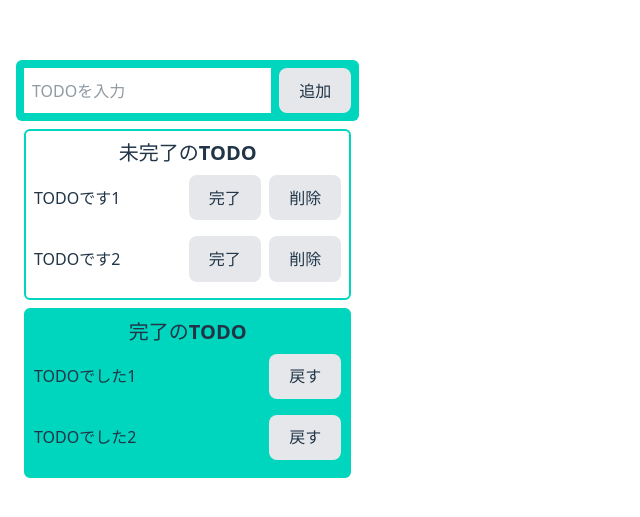
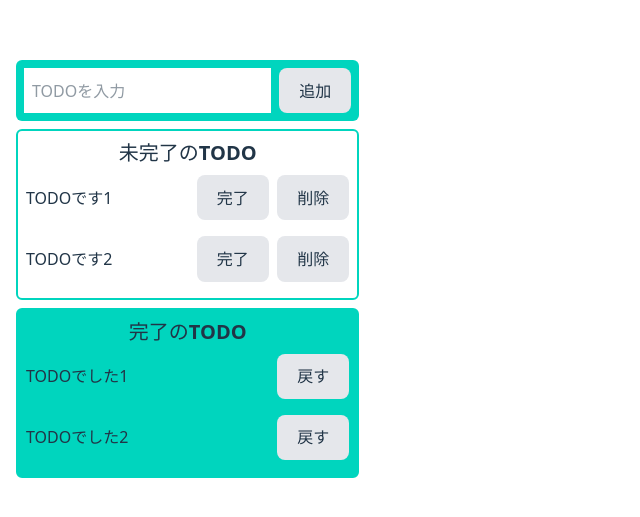
Before and after one commit to torimugi/githubactions.practice-250326, a React (Vite) app: page / in a window 1280 px wide. Shown: the part 131-648 px from the top of the page, without its empty margins (0-640 px from the left). Built offline with nearby package versions, Linux system fonts and the light colour scheme.

Commit message:
デザインを修正

```diff
--- a/src/components/completeTodo.tsx
+++ b/src/components/completeTodo.tsx
@@ -7,9 +7,9 @@ type Props = {
 
 export const CompleteTodo: React.FC<Props> = ({ todos, handleRevert }) => {
     return(
-        <div className='mx-2 rounded-md border-2 bg-teal-400 border-teal-400 py-2'>
+        <div className='rounded-md border-2 bg-teal-400 border-teal-400 py-2'>
         <p className='text-xl font-bold text-center'>完了のTODO</p>
-        <ul className='flex-col items-center mx-2 gap-2'>
+        <ul className='flex-col items-center mx-2'>
           {todos.map((todo, index) => (
               <li key={todo} className='flex items-center gap-2'>
               <p className="flex-grow">{todo}</p>
--- a/src/components/incompleteTodo.tsx
+++ b/src/components/incompleteTodo.tsx
@@ -8,9 +8,9 @@ type Props = {
 
 export const IncompleteTodo: React.FC<Props> = ({ todos, handleComplete, handleDelete }) => {
   return(
-<div className='mx-2 rounded-md border-2 border-teal-400 py-2'>
+<div className='rounded-md border-2 border-teal-400 py-2'>
 <p className='text-xl font-bold text-center'>未完了のTODO</p>
-<ul className='flex-col items-center mx-2 gap-2'>
+<ul className='flex-col items-center mx-2'>
   {todos.map((todo , index) => (
       <li key={todo} className='flex items-center gap-2'>
       <p className="flex-grow">{todo}</p>
```
